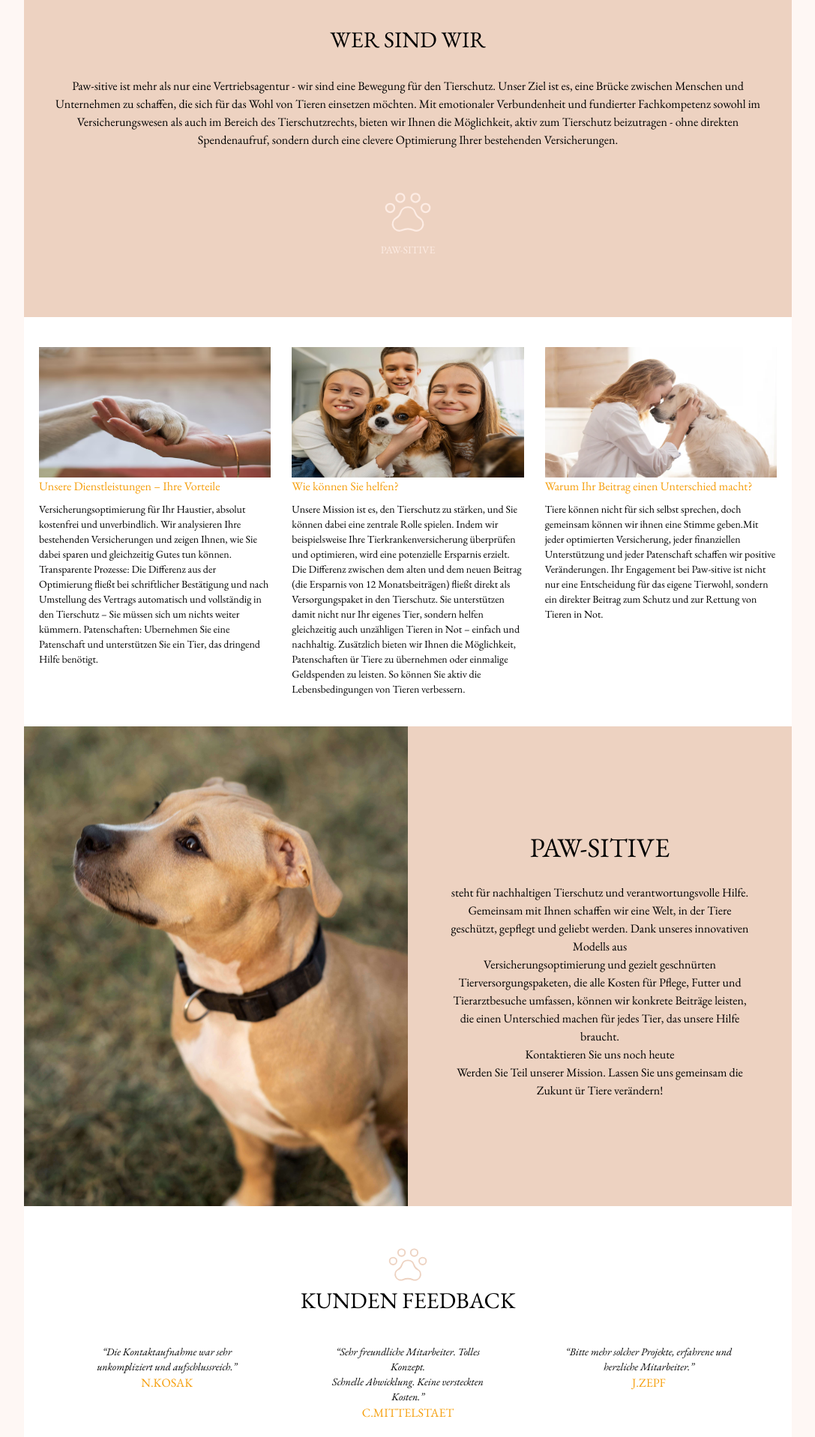
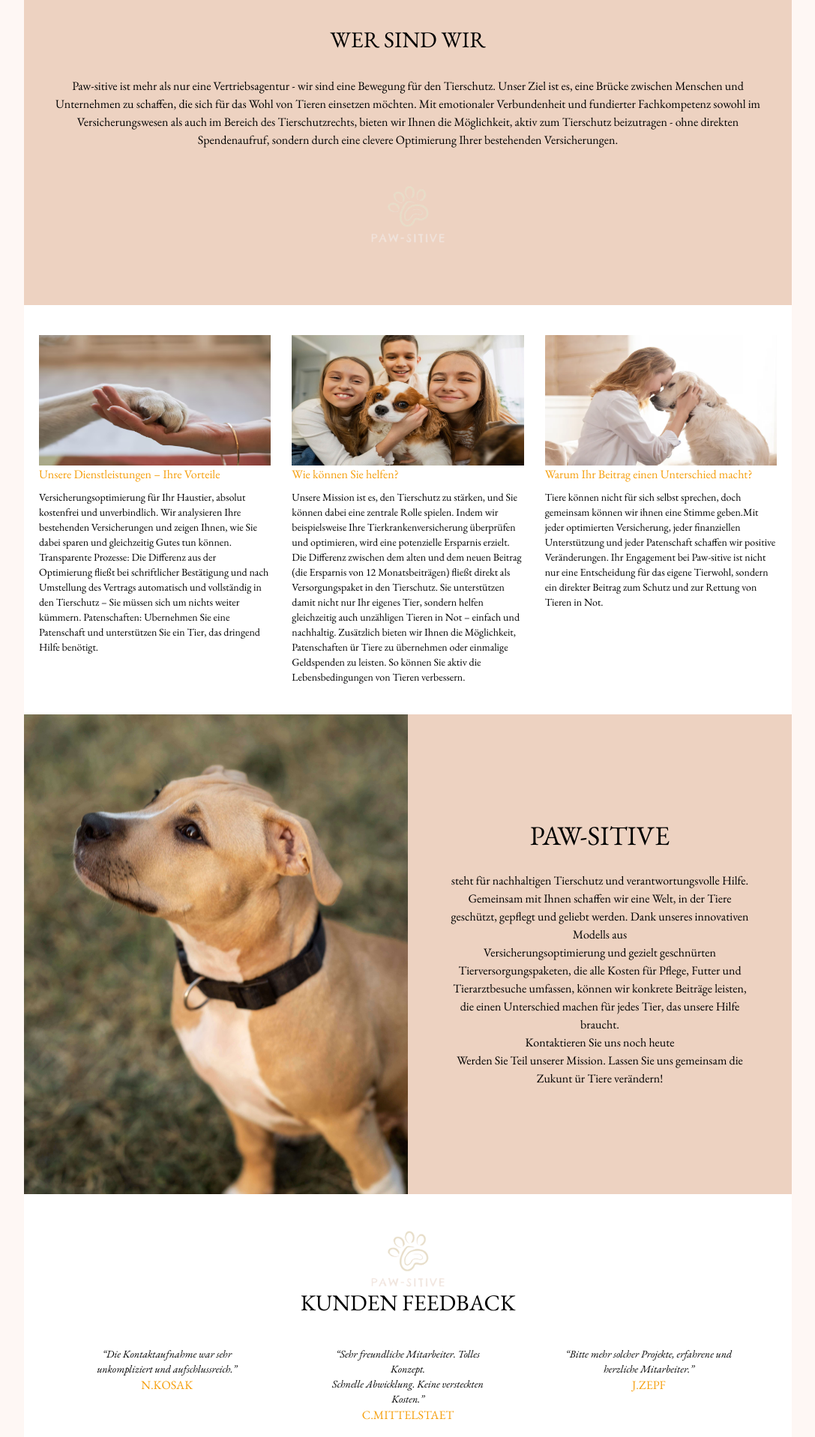
Before and after one commit to MdShobujDev/PAW--SITIVE, a Next.js app: page / in a window 1280 px wide. Shown: the part 571-2488 px from the top of the page at 75% size, without its empty margins (96-1183 px from the left). Built offline with nearby package versions, Linux system fonts and the light colour scheme.

Commit message:
feat: add logo in home page sections

```diff
--- a/src/app/page.tsx
+++ b/src/app/page.tsx
@@ -3,10 +3,10 @@ import CardImage_2 from "@/../public/images/card-img-2.jpg";
 import CardImage_3 from "@/../public/images/card-img-3.png";
 import image_1 from "@/../public/images/image-1.jpg";
 import image_2 from "@/../public/images/image-2.jpg";
+import Logo from "@/../public/Logo_2.png";
 import Card from "@/components/Card";
 import Image from "next/image";
 import Link from "next/link";
-import { PiPawPrintThin } from "react-icons/pi";
 
 export default function Home() {
   return (
@@ -57,11 +57,10 @@ export default function Home() {
           Tierschutz beizutragen - ohne direkten Spendenaufruf, sondern durch
           eine clevere Optimierung Ihrer bestehenden Versicherungen.
         </p>
-        <div className=" flex flex-col items-center gap-1 mt-4">
-          <div className=" text-7xl text-secondary">
-            <PiPawPrintThin />
+        <div className=" flex  items-center justify-center  mt-4">
+          <div>
+            <Image src={Logo} alt="logo" width={100} />
           </div>
-          <h2 className="text-secondary text-sm">PAW-SITIVE</h2>
         </div>
       </section>
       <section className="grid  min-[650px]:grid-cols-3 min-[450px]:grid-cols-2 grid-cols-1  gap-7 w-full bg-white px-5 py-10">
@@ -116,7 +115,7 @@ export default function Home() {
       <section className=" bg-white px-10 py-12">
         <div className=" flex flex-col items-center">
           <div className=" text-6xl text-primary">
-            <PiPawPrintThin />
+            <Image src={Logo} alt="logo" width={100} />
           </div>
           <h2 className="text-center font-light text-3xl">KUNDEN FEEDBACK</h2>
         </div>
```
